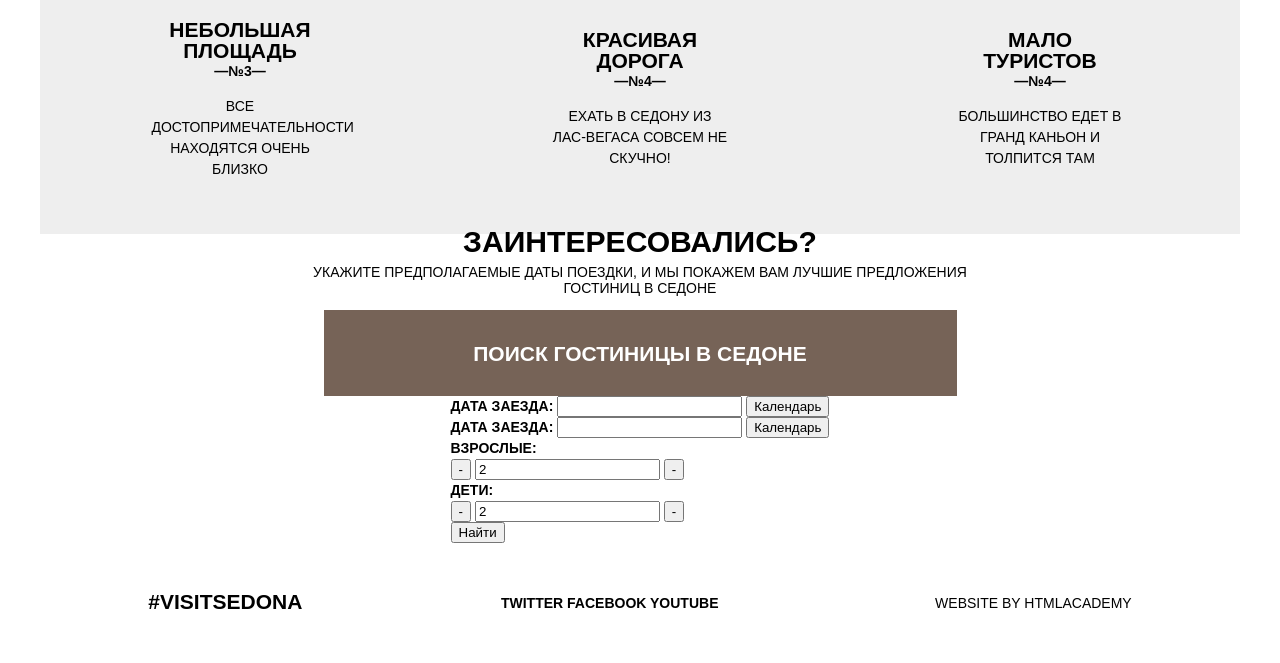
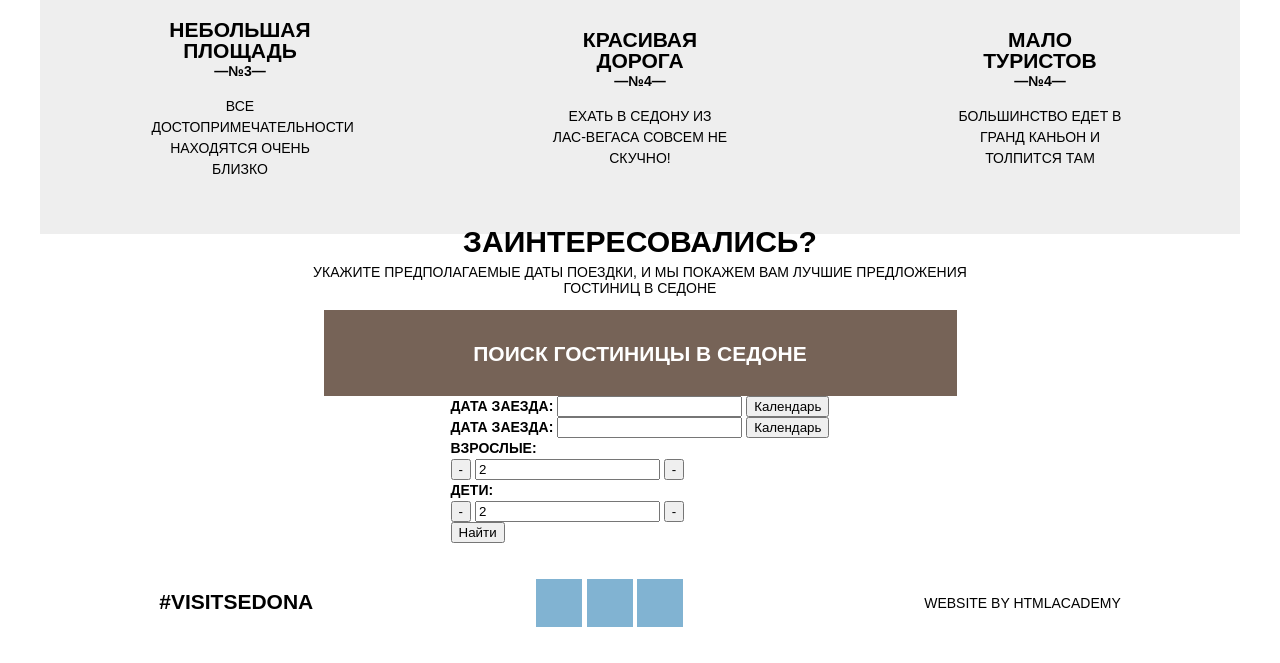
Before and after one commit to Torokhov/sedona-flexible, a website: page index.html in a window 1280 px wide. Shown: the part 1464-2127 px from the top of the page. Drawn offline with Linux system fonts and the light colour scheme.

Commit message:
сверстан блок main-footer

```diff
--- a/index.html
+++ b/index.html
@@ -124,9 +124,9 @@
         <b class="hashtag__describe">#VISITSEDONA</b>
       </section>
       <section class="social-buttons">
-        <a class="social-btn--twitter" href="#">Twitter</a>
-        <a class="social-btn--facebook" href="#">Facebook</a>
-        <a class="social-btn--youtube" href="#">Youtube</a>
+        <a class="social-btn social-btn--twitter" href="#">Twitter</a>
+        <a class="social-btn social-btn--facebook" href="#">Facebook</a>
+        <a class="social-btn social-btn--youtube" href="#">Youtube</a>
       </section>
       <section class="copyright">
         <p class="copyright__describe">
--- a/less/components/page-footer.less
+++ b/less/components/page-footer.less
@@ -4,6 +4,8 @@
   justify-content: space-around;
   align-items: center;
   min-height: 120px;
+
+  background-color: @color-white--opacity;
 }
 
 .hashtag {
@@ -12,3 +14,25 @@
     font-size: @font-size--footer-hashtag;
   }
 }
+
+.social-buttons {
+  display: flex;
+  flex-direction: row;
+  justify-content: space-around;
+  align-items: center;
+  width: 152px;
+}
+
+.social-btn {
+  display: block;
+  width: 46px;
+  height: 48px;
+
+  font-size: 0;
+
+  background-color: @color-blue;
+
+  &:hover {
+    background-color: @color-blue--dark;
+  }
+}
--- a/less/components/scaffolding.less
+++ b/less/components/scaffolding.less
@@ -52,6 +52,15 @@ ul {
 }
 
 a {
+  text-align: center;
   text-decoration: none;
   color: @text-color--base;
+
+  &:hover {
+    color: @color-blue;
+  }
+
+  &:active {
+    color: @color-black--light;
+  }
 }
--- a/less/variables.less
+++ b/less/variables.less
@@ -19,9 +19,11 @@
 @color-black: #000;
 @color-black--light: lighten(@color-black, 50%);
 @color-white: #fff;
+@color-white--opacity: rgba(255, 255, 255, 0.5);
 @color-brown: #766357;
 @color-brown--dark: darken(@color-brown, 10%);
 @color-blue: #81b3d2;
+@color-blue--dark: darken(#81b3d2, 10%);
 @color-gray: #eeeeee;
 
 @text-color--base: #000;
```
Also changed, not shown: css/style.css.
